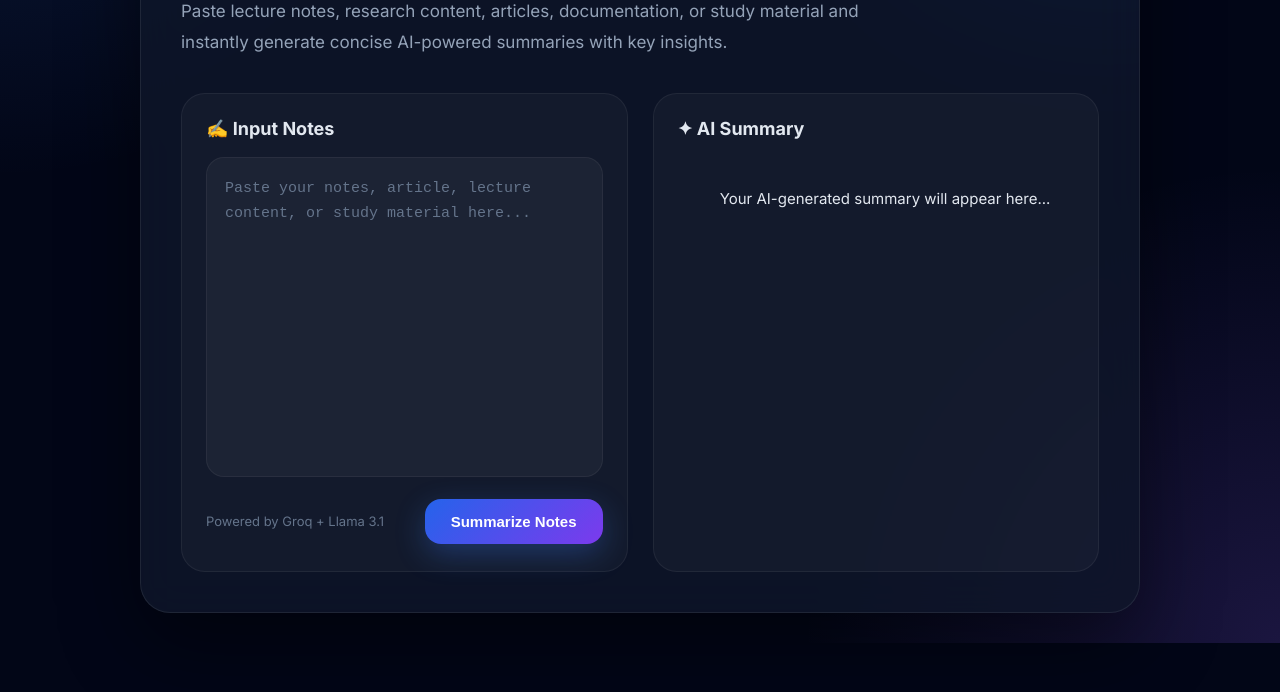
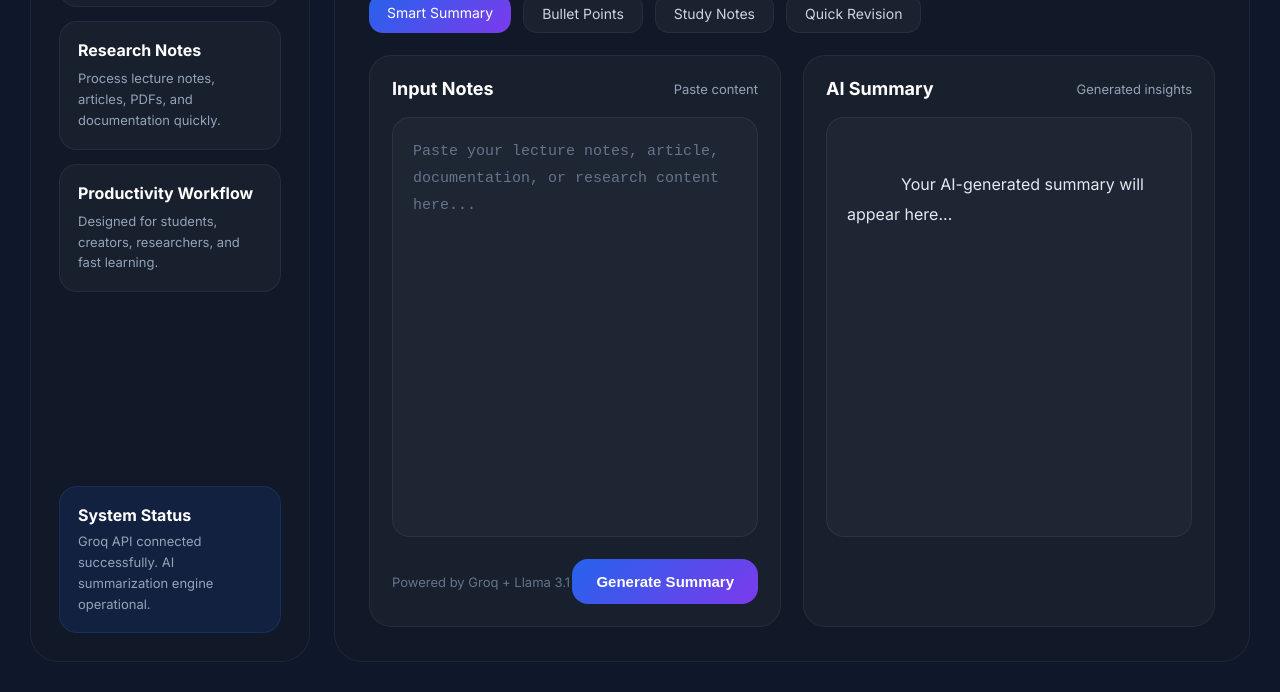
Before and after one commit to Somesh891/ai-notes-summarizer, a website: page index.html in a window 1280 px wide. Shown: the part 299-991 px from the top of the page. Before the commit the page ends 942 px from the top, so only its background shows below. Drawn offline with Linux system fonts and the light colour scheme.

Commit message:
frontend ui updated

```diff
--- a/index.html
+++ b/index.html
@@ -3,7 +3,7 @@
 <head>
   <meta charset="UTF-8" />
   <meta name="viewport" content="width=device-width, initial-scale=1.0" />
-  <title>NeuroNotes AI</title>
+  <title>Summora AI</title>
 
   <link rel="preconnect" href="https://fonts.googleapis.com">
   <link rel="preconnect" href="https://fonts.gstatic.com" crossorigin>
@@ -19,103 +19,134 @@
 
     body {
       font-family: 'Inter', sans-serif;
+      background: #0f172a;
+      color: white;
       min-height: 100vh;
-      background:
-        radial-gradient(circle at top left, rgba(59,130,246,0.18), transparent 30%),
-        radial-gradient(circle at bottom right, rgba(139,92,246,0.18), transparent 30%),
-        #020617;
-
-      color: white;
       display: flex;
       justify-content: center;
-      align-items: center;
       padding: 30px;
-      overflow-y: auto;
     }
 
-    .container {
+    .app {
       width: 100%;
-      max-width: 1000px;
-      background: rgba(15, 23, 42, 0.82);
-      border: 1px solid rgba(255,255,255,0.08);
-      border-radius: 30px;
-      padding: 40px;
-      backdrop-filter: blur(20px);
-      box-shadow: 0 30px 80px rgba(0,0,0,0.45);
-      position: relative;
-      overflow: hidden;
+      max-width: 1400px;
+      display: grid;
+      grid-template-columns: 280px 1fr;
+      gap: 24px;
     }
 
-    .container::before {
-      content: "";
-      position: absolute;
-      width: 300px;
-      height: 300px;
-      background: #2563eb;
-      filter: blur(120px);
-      opacity: 0.15;
-      top: -120px;
-      right: -120px;
+    .sidebar {
+      background: #111827;
+      border: 1px solid rgba(255,255,255,0.06);
+      border-radius: 28px;
+      padding: 28px;
+      display: flex;
+      flex-direction: column;
+      justify-content: space-between;
     }
 
-    .top-bar {
+    .logo {
+      display: flex;
+      align-items: center;
+      gap: 14px;
+      margin-bottom: 40px;
+    }
+
+    .logo-icon {
+      width: 50px;
+      height: 50px;
+      border-radius: 16px;
+      background: linear-gradient(135deg, #2563eb, #7c3aed);
+      display: flex;
+      align-items: center;
+      justify-content: center;
+      font-size: 22px;
+      font-weight: bold;
+    }
+
+    .logo h1 {
+      font-size: 24px;
+      font-weight: 800;
+    }
+
+    .logo p {
+      color: #94a3b8;
+      font-size: 13px;
+      margin-top: 3px;
+    }
+
+    .menu-title {
+      color: #64748b;
+      font-size: 12px;
+      text-transform: uppercase;
+      letter-spacing: 1px;
+      margin-bottom: 14px;
+    }
+
+    .feature-card {
+      background: rgba(255,255,255,0.03);
+      border: 1px solid rgba(255,255,255,0.06);
+      border-radius: 18px;
+      padding: 18px;
+      margin-bottom: 14px;
+    }
+
+    .feature-card h3 {
+      font-size: 16px;
+      margin-bottom: 8px;
+    }
+
+    .feature-card p {
+      color: #94a3b8;
+      font-size: 13px;
+      line-height: 1.6;
+    }
+
+    .status-box {
+      margin-top: 24px;
+      padding: 18px;
+      border-radius: 18px;
+      background: rgba(37,99,235,0.12);
+      border: 1px solid rgba(59,130,246,0.15);
+    }
+
+    .status-box h4 {
+      margin-bottom: 6px;
+    }
+
+    .status-box p {
+      color: #94a3b8;
+      font-size: 13px;
+      line-height: 1.6;
+    }
+
+    .main {
+      background: #111827;
+      border: 1px solid rgba(255,255,255,0.06);
+      border-radius: 28px;
+      padding: 34px;
+    }
+
+    .topbar {
       display: flex;
       justify-content: space-between;
       align-items: center;
-      margin-bottom: 40px;
-      position: relative;
-      z-index: 2;
+      margin-bottom: 28px;
     }
 
-    .brand {
-      display: flex;
-      align-items: center;
-      gap: 15px;
-    }
-
-    .brand-icon {
-      width: 55px;
-      height: 55px;
-      border-radius: 18px;
-      background: linear-gradient(135deg, #3b82f6, #8b5cf6);
-      display: flex;
-      align-items: center;
-      justify-content: center;
-      font-size: 24px;
-      font-weight: bold;
-      box-shadow: 0 10px 30px rgba(59,130,246,0.35);
-    }
-
-    .brand h1 {
-      font-size: 28px;
-      font-weight: 800;
-      margin-bottom: 3px;
-    }
-
-    .brand p {
-      color: #94a3b8;
+    .badge {
+      padding: 10px 16px;
+      border-radius: 999px;
+      background: rgba(16,185,129,0.12);
+      border: 1px solid rgba(52,211,153,0.2);
+      color: #34d399;
       font-size: 14px;
     }
 
-    .status {
-      background: rgba(16,185,129,0.12);
-      border: 1px solid rgba(52,211,153,0.2);
-      color: #34d399;
-      padding: 10px 18px;
-      border-radius: 999px;
-      font-size: 14px;
-    }
-
-    .hero {
-      position: relative;
-      z-index: 2;
-      margin-bottom: 35px;
-    }
-
     .hero h2 {
-      font-size: 54px;
+      font-size: 48px;
       line-height: 1.05;
-      margin-bottom: 16px;
+      margin-bottom: 14px;
       font-weight: 800;
       max-width: 700px;
     }
@@ -128,45 +159,74 @@
 
     .hero p {
       color: #94a3b8;
-      max-width: 720px;
+      max-width: 760px;
       line-height: 1.8;
-      font-size: 17px;
+      margin-bottom: 28px;
     }
 
-    .main-grid {
+    .toolbar {
+      display: flex;
+      gap: 12px;
+      margin-bottom: 22px;
+      flex-wrap: wrap;
+    }
+
+    .mode {
+      padding: 10px 18px;
+      border-radius: 14px;
+      background: rgba(255,255,255,0.04);
+      border: 1px solid rgba(255,255,255,0.06);
+      color: #cbd5e1;
+      font-size: 14px;
+    }
+
+    .mode.active {
+      background: linear-gradient(135deg, #2563eb, #7c3aed);
+      border: none;
+      color: white;
+    }
+
+    .workspace {
       display: grid;
       grid-template-columns: 1fr 1fr;
-      gap: 25px;
-      position: relative;
-      z-index: 2;
+      gap: 22px;
     }
 
-    .card {
+    .panel {
       background: rgba(255,255,255,0.03);
       border: 1px solid rgba(255,255,255,0.06);
-      border-radius: 24px;
-      padding: 24px;
+      border-radius: 22px;
+      padding: 22px;
     }
 
-    .card-title {
+    .panel-title {
+      display: flex;
+      justify-content: space-between;
+      align-items: center;
+      margin-bottom: 18px;
+    }
+
+    .panel-title h3 {
       font-size: 18px;
-      margin-bottom: 18px;
-      color: #e2e8f0;
-      font-weight: 700;
+    }
+
+    .small-badge {
+      color: #94a3b8;
+      font-size: 13px;
     }
 
     textarea {
       width: 100%;
-      height: 320px;
+      height: 420px;
       border: none;
+      outline: none;
       resize: none;
-      outline: none;
+      background: rgba(255,255,255,0.03);
       border-radius: 18px;
-      background: rgba(255,255,255,0.04);
-      padding: 18px;
+      padding: 20px;
       color: white;
       font-size: 15px;
-      line-height: 1.7;
+      line-height: 1.8;
       border: 1px solid rgba(255,255,255,0.06);
       transition: 0.3s ease;
     }
@@ -180,14 +240,35 @@
       color: #64748b;
     }
 
-    .button-row {
+    .summary {
+      height: 420px;
+      overflow-y: auto;
+      padding: 20px;
+      border-radius: 18px;
+      background: rgba(255,255,255,0.03);
+      border: 1px solid rgba(255,255,255,0.06);
+      line-height: 1.9;
+      color: #e2e8f0;
+      white-space: pre-wrap;
+    }
+
+    .summary::-webkit-scrollbar {
+      width: 8px;
+    }
+
+    .summary::-webkit-scrollbar-thumb {
+      background: rgba(255,255,255,0.12);
+      border-radius: 999px;
+    }
+
+    .action-row {
       margin-top: 18px;
       display: flex;
       justify-content: space-between;
       align-items: center;
     }
 
-    .small-text {
+    .action-row p {
       color: #64748b;
       font-size: 13px;
     }
@@ -196,37 +277,17 @@
       border: none;
       background: linear-gradient(135deg, #2563eb, #7c3aed);
       color: white;
-      padding: 14px 26px;
+      padding: 14px 24px;
       border-radius: 16px;
       font-size: 15px;
       font-weight: 700;
       cursor: pointer;
       transition: 0.3s ease;
-      box-shadow: 0 10px 30px rgba(59,130,246,0.3);
     }
 
     button:hover {
       transform: translateY(-2px);
-      opacity: 0.95;
-    }
-
-    .summary-output {
-      height: 390px;
-      overflow-y: auto;
-      color: #e2e8f0;
-      line-height: 1.9;
-      white-space: pre-wrap;
-      font-size: 15px;
-      padding-right: 8px;
-    }
-
-    .summary-output::-webkit-scrollbar {
-      width: 8px;
-    }
-
-    .summary-output::-webkit-scrollbar-thumb {
-      background: rgba(255,255,255,0.15);
-      border-radius: 999px;
+      opacity: 0.96;
     }
 
     .loading {
@@ -248,9 +309,13 @@
       }
     }
 
-    @media (max-width: 900px) {
+    @media (max-width: 1100px) {
 
-      .main-grid {
+      .app {
+        grid-template-columns: 1fr;
+      }
+
+      .workspace {
         grid-template-columns: 1fr;
       }
 
@@ -258,92 +323,130 @@
         font-size: 38px;
       }
 
-      .top-bar {
-        flex-direction: column;
-        align-items: flex-start;
-        gap: 18px;
-      }
-
-      .container {
-        padding: 24px;
-      }
     }
 
   </style>
 </head>
 <body>
 
-  <div class="container">
+  <div class="app">
 
-    <div class="top-bar">
+    <div class="sidebar">
 
-      <div class="brand">
+      <div>
 
-        <div class="brand-icon">
+        <div class="logo">
+
+          <div class="logo-icon">
             ✦
           </div>
 
           <div>
-          <h1>NeuroNotes AI</h1>
-          <p>AI-powered intelligent note summarization system</p>
+            <h1>Summora</h1>
+            <p>AI study assistant</p>
           </div>
 
         </div>
 
-      <div class="status">
+        <div class="menu-title">
+          AI Features
+        </div>
+
+        <div class="feature-card">
+          <h3>Smart Summaries</h3>
+          <p>Condense long study material into concise readable insights.</p>
+        </div>
+
+        <div class="feature-card">
+          <h3>Research Notes</h3>
+          <p>Process lecture notes, articles, PDFs, and documentation quickly.</p>
+        </div>
+
+        <div class="feature-card">
+          <h3>Productivity Workflow</h3>
+          <p>Designed for students, creators, researchers, and fast learning.</p>
+        </div>
+
+      </div>
+
+      <div class="status-box">
+        <h4>System Status</h4>
+        <p>
+          Groq API connected successfully. AI summarization engine operational.
+        </p>
+      </div>
+
+    </div>
+
+    <div class="main">
+
+      <div class="topbar">
+
+        <div class="hero">
+
+          <h2>
+            Turn Complex Notes Into
+            <span class="gradient">Clear Knowledge</span>
+          </h2>
+
+          <p>
+            Paste lectures, research content, study material, or documentation and generate AI-powered summaries instantly.
+          </p>
+
+        </div>
+
+        <div class="badge">
           ● AI Online
         </div>
 
       </div>
 
-    <div class="hero">
-
-      <h2>
-        Transform Long Notes Into
-        <span class="gradient">Smart Summaries</span>
-      </h2>
-
-      <p>
-        Paste lecture notes, research content, articles, documentation, or study material and instantly generate concise AI-powered summaries with key insights.
-      </p>
-
+      <div class="toolbar">
+        <div class="mode active">Smart Summary</div>
+        <div class="mode">Bullet Points</div>
+        <div class="mode">Study Notes</div>
+        <div class="mode">Quick Revision</div>
       </div>
 
-    <div class="main-grid">
+      <div class="workspace">
 
-      <div class="card">
+        <div class="panel">
 
-        <div class="card-title">
-          ✍ Input Notes
+          <div class="panel-title">
+            <h3>Input Notes</h3>
+            <span class="small-badge">Paste content</span>
           </div>
 
           <textarea
             id="notes"
-          placeholder="Paste your notes, article, lecture content, or study material here..."
+            placeholder="Paste your lecture notes, article, documentation, or research content here..."
           ></textarea>
 
-        <div class="button-row">
+          <div class="action-row">
 
-          <div class="small-text">
+            <p>
               Powered by Groq + Llama 3.1
-          </div>
+            </p>
 
             <button onclick="summarizeNotes()">
-            Summarize Notes
+              Generate Summary
             </button>
 
           </div>
 
         </div>
 
-      <div class="card">
+        <div class="panel">
 
-        <div class="card-title">
-          ✦ AI Summary
+          <div class="panel-title">
+            <h3>AI Summary</h3>
+            <span class="small-badge">Generated insights</span>
           </div>
 
-        <div id="summary" class="summary-output">
+          <div id="summary" class="summary">
             Your AI-generated summary will appear here...
+          </div>
+
         </div>
 
       </div>
@@ -361,7 +464,6 @@
       const summaryBox = document.getElementById("summary");
 
       summaryBox.innerText = "Generating intelligent summary...";
-
       summaryBox.classList.add("loading");
 
       try {
```
Lines whose indentation alone changed are shown as unchanged.
